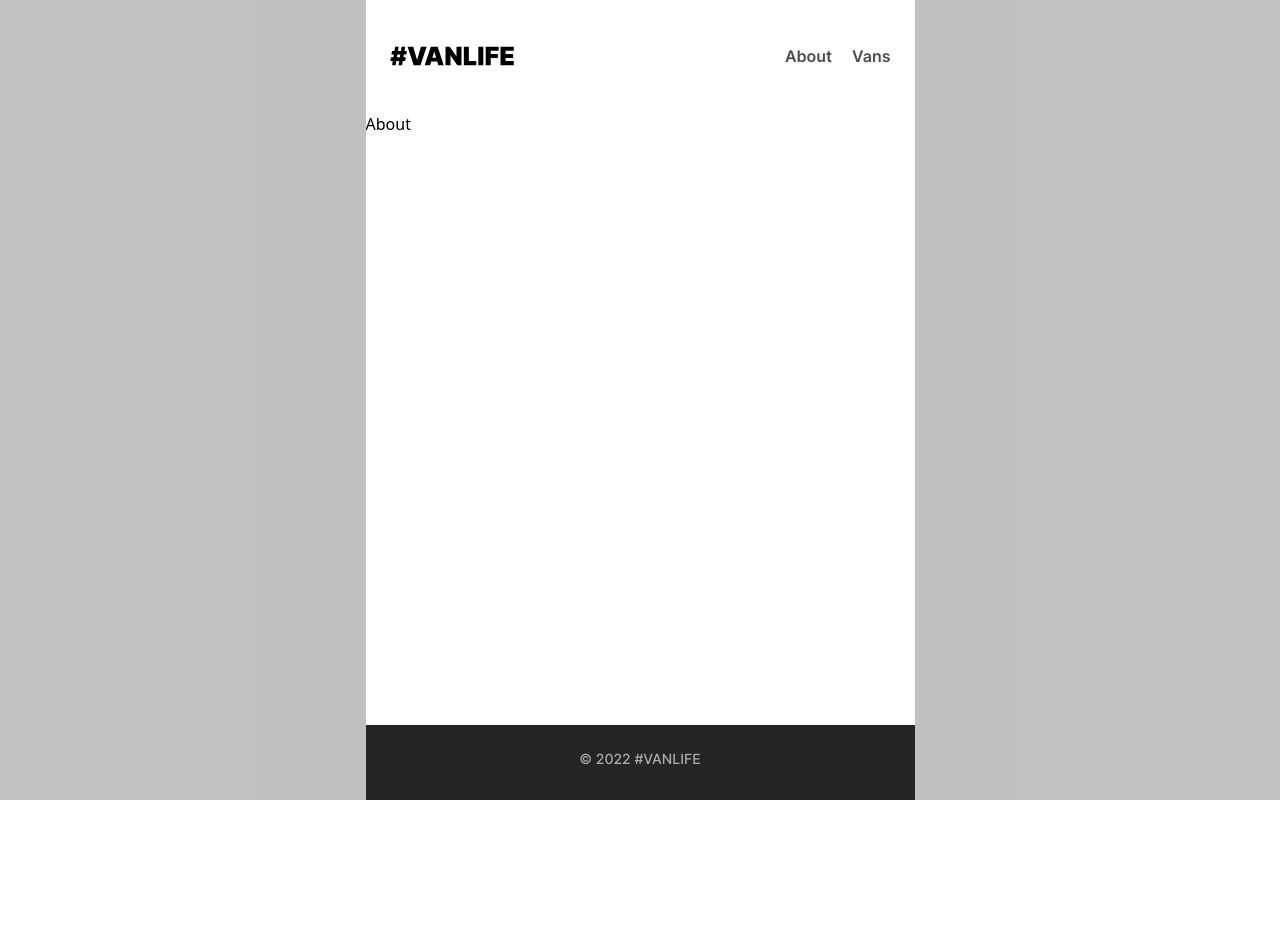
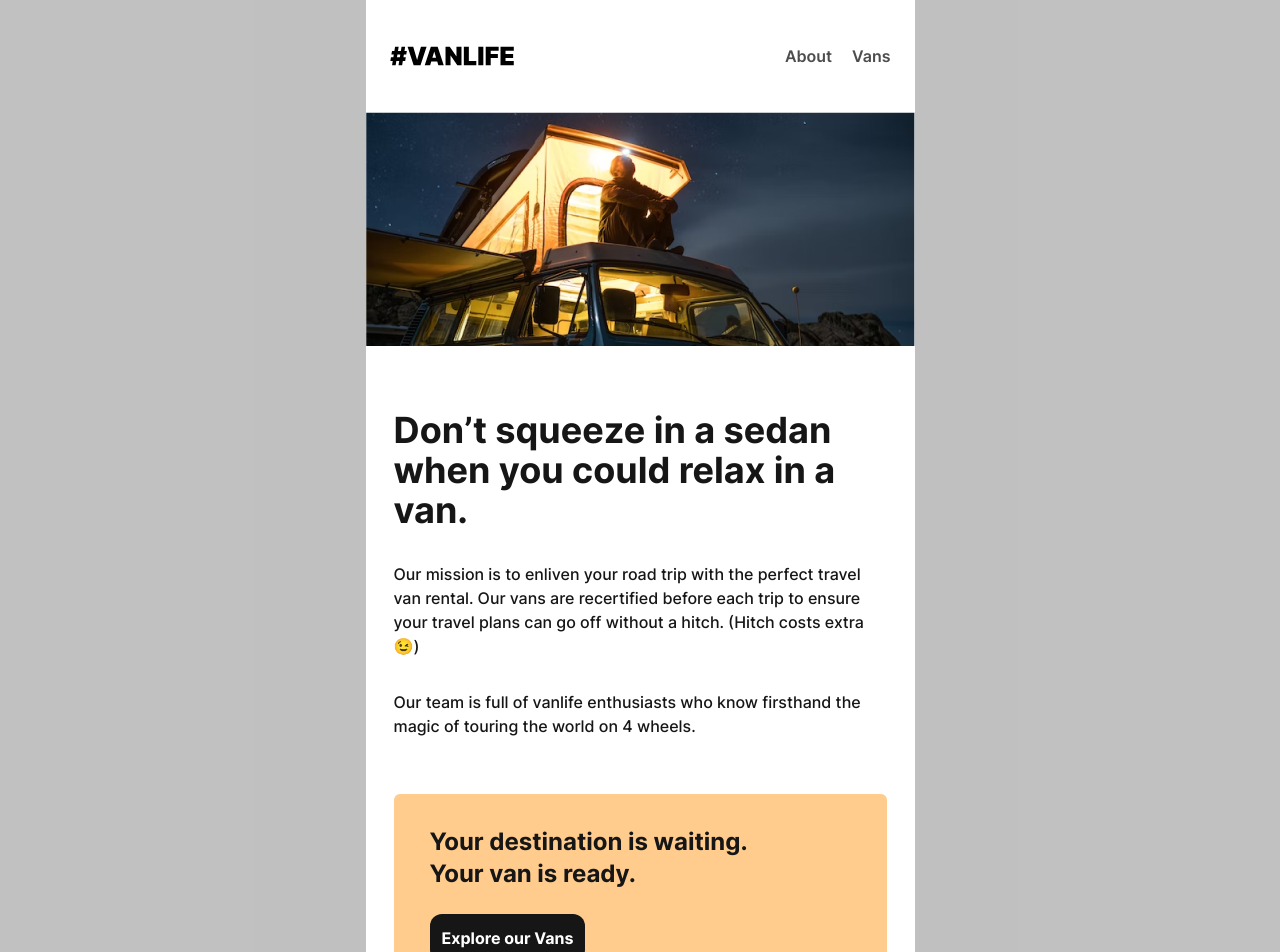
Before and after one commit to aminMahjub/vanlife, a React (Vite) app: page /about in a window 1280 px wide. Shown: the top 952 px of the page. Before the commit the page ends 800 px from the top, so only its background shows below. Built offline with nearby package versions, Linux system fonts and the light colour scheme.

Commit message:
Add about page

```diff
--- a/src/components/Navigation.tsx
+++ b/src/components/Navigation.tsx
@@ -17,7 +17,9 @@ const Navigation = () => {
         <Link
           to="/about"
           className={`text-base font-inter-semibold ${
-            navItemClicked === "/about" ? "text-nav-item-selected underline" : "text-app-text"
+            navItemClicked === "/about"
+              ? "text-nav-item-selected underline"
+              : "text-app-text-primary"
           }`}
           onClick={handleNavItemClicked}
         >
@@ -26,7 +28,9 @@ const Navigation = () => {
         <Link
           to="/vans"
           className={`text-base font-inter-semibold ${
-            navItemClicked === "/vans" ? "text-nav-item-selected underline" : "text-app-text"
+            navItemClicked === "/vans"
+              ? "text-nav-item-selected underline"
+              : "text-app-text-primary"
           }`}
           onClick={handleNavItemClicked}
         >
--- a/src/pages/About.tsx
+++ b/src/pages/About.tsx
@@ -1,6 +1,30 @@
+import { Link } from "react-router-dom"
+
 const About = () => {
   return (
-    <div>About</div>
+    <main>
+      <img src="../../public/images/about-main.png" alt="A man enjoyin her trip above the van" loading="lazy" />
+
+      <section className="px-7 pt-16 pb-14">
+        <div className="mb-14">
+          <p className="font-inter-bold text-4xl text-app-text-secondary mb-8">Don’t squeeze in a sedan when you could relax in a van.</p>
+
+          <p className="text-base font-inter-medium text-app-text-secondary mb-8">
+            Our mission is to enliven your road trip with the perfect travel van rental. Our vans are recertified before each trip to ensure your travel plans can go off without a hitch.
+            (Hitch costs extra 😉)
+          </p>
+
+          <p className="text-base font-inter-medium text-app-text-secondary mb-8">Our team is full of vanlife enthusiasts who know firsthand the magic of touring the world on 4 wheels.</p>
+        </div>
+
+        <div className="w-full px-9 py-8 bg-secondary-color rounded-md">
+          <div className="text-app-text-secondary text-2xl font-inter-bold">Your destination is waiting.</div>
+          <div className="text-app-text-secondary text-2xl font-inter-bold">Your van is ready.</div>
+
+          <Link to="/vans" className="inline-block mt-6 text-pure-white rounded-xl bg-btn-selected-bg-2 text-center p-3 font-inter-bold text-base">Explore our Vans</Link>
+        </div>
+      </section>
+    </main>
   )
 }
 
--- a/tailwind.config.ts
+++ b/tailwind.config.ts
@@ -6,17 +6,18 @@ export default {
   theme: {
     extend: {
       colors: {
-        "app-text": "#4D4D4D",
-        "nav-item-selected": "#161616",
+        "app-text-primary": "#4D4D4D",
+        "app-text-secondary": "#161616",
         "main-drak": "#000",
         "pure-white": "#fff",
         "primary-color": "#FFEAD0",
+        "secondary-color": "#FFCC8D",
         "footer-bg": "#252525",
         "footer-color": '#AAA',
         "btn-bg-1": "#FFEAD0",
-        "btn-hover-bg-1": "#E17654",
-        "btn-hover-bg-2": "#161616",
-        "btn-hover-bg-3": "#115E59",
+        "btn-selected-bg-1": "#E17654",
+        "btn-selected-bg-2": "#161616",
+        "btn-selected-bg-3": "#115E59",
         "btn-bg-primary": "#FF8C38"
       },
 
```
Also changed, not shown: public/images/about-main.png (added).
